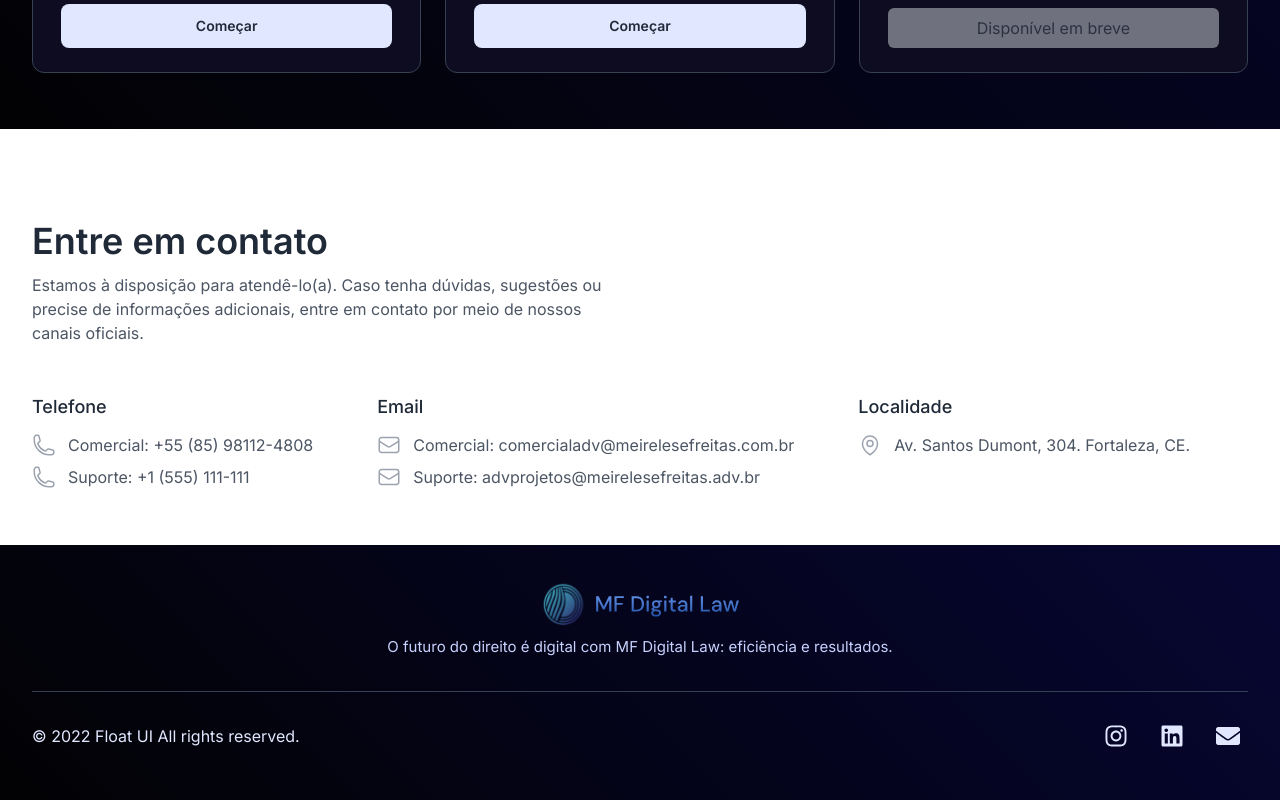
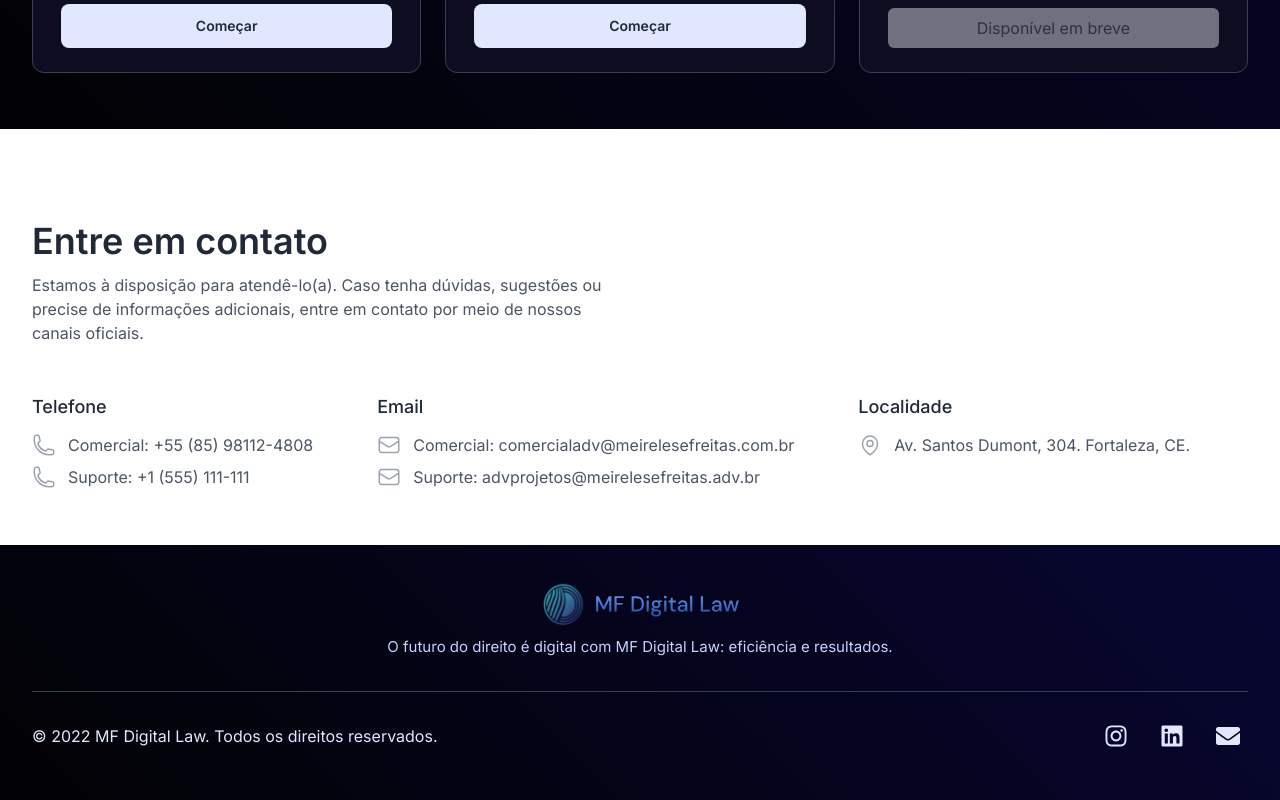
Before and after one commit to System-Apollo/FRONT_T.IA.GO, a Next.js app: page / in a window 1280 px wide. Shown: the part 4442-5242 px from the top of the page. Built offline with nearby package versions, Linux system fonts and the light colour scheme.

Commit message:
♻️refat: adjusted links in footer

```diff
--- a/src/pages/footer/index.tsx
+++ b/src/pages/footer/index.tsx
@@ -13,22 +13,22 @@ export default function Footer() {
             </div>
             <div className="mt-8 py-6 border-t border-slate-700 items-center justify-between sm:flex">
                 <div className="mt-4 sm:mt-0 text-indigo-100">
-                    &copy; 2022 Float UI All rights reserved.
+                    &copy; 2022 MF Digital Law. Todos os direitos reservados.
                 </div>
                 <div className="mt-6 sm:mt-0">
                     <ul className="flex items-center space-x-4">
                         <li className="w-10 h-10  flex items-center justify-center">
-                            <a href="https://instagram.com">
+                            <a href="https://www.instagram.com/mfdigitallaw/">
                                 <FaInstagram className="text-indigo-100 w-6 h-6" />
                             </a>
                         </li>
                         <li className="w-10 h-10  flex items-center justify-center">
-                            <a href="https://linkedin.com">
+                            <a href="https://www.linkedin.com/company/mf-digital-law/mycompany/">
                                 <FaLinkedin className="text-indigo-100 w-6 h-6" />
                             </a>
                         </li>
                         <li className="w-10 h-10  flex items-center justify-center">
-                            <a href="mailto:your-email@example.com">
+                            <a href="mailto:comercialadv@meirelesefreitas.com.br">
                                 <FaEnvelope className="text-indigo-100 w-6 h-6" />
                             </a>
                         </li>
```
